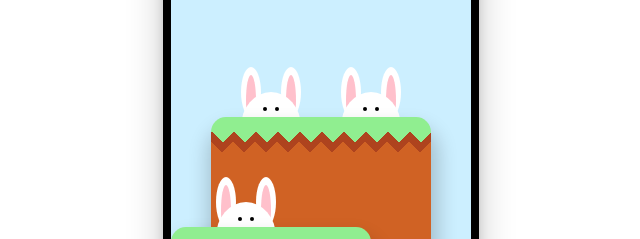
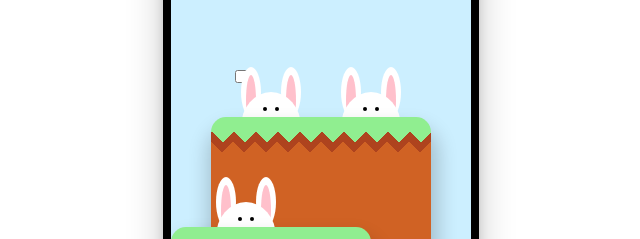
Before and after one commit to wfercanas/Animationland, a plain HTML site: page index.html in a window 1280 px wide. Shown: the part 183-422 px from the top of the page, 319-959 px from the left. Drawn offline with Linux system fonts and the light colour scheme.

Commit message:
add/ input for bunny1

```diff
--- a/index.html
+++ b/index.html
@@ -20,6 +20,7 @@
           <div class="head__eye head__eye--left"></div>
           <div class="head__eye head__eye--right"></div>
         </div>
+        <input type="checkbox" />
       </div>
 
       <!-- bunny2 -->
```
